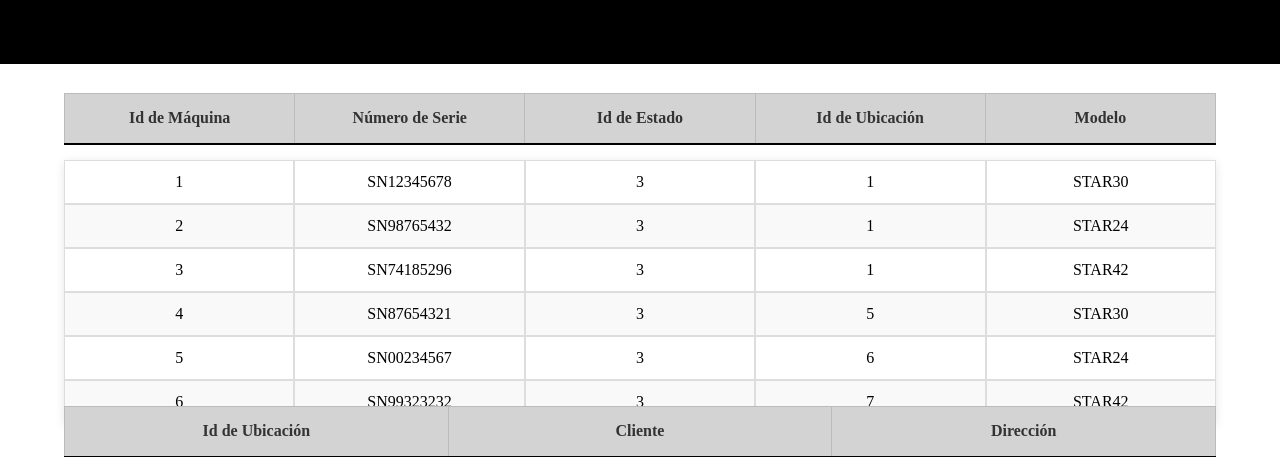
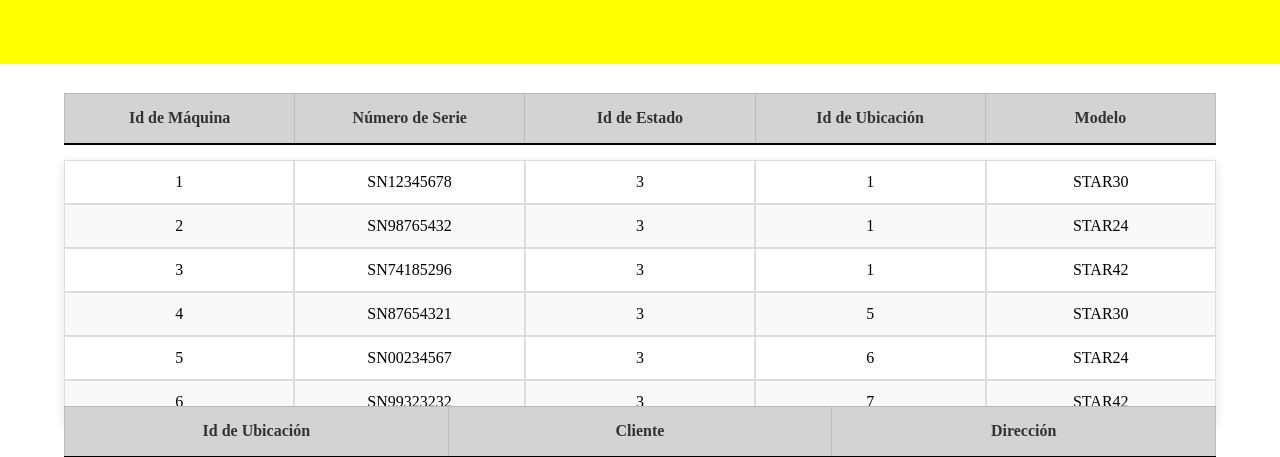
Before and after one commit to jarasa03/Modulo_de_Fabricacion, a PHP site: page /modules/Modulo_Fabricacion/fabricacion.php in a window 1280 px wide. Shown: the top 457 px of the page. Run offline with PHP 8.4, Linux system fonts and the light colour scheme; data comes from the database, SQL or seed files in the repository; lists and menus that the app fills with data are empty.

Commit message:
style: :art: header amarillo

```diff
--- a/Proyecto/css/stylesheet_m2.css
+++ b/Proyecto/css/stylesheet_m2.css
@@ -1,5 +1,5 @@
 header {
-    background-color: black;
+    background-color: yellow;
     height: 24px;
     width: 100%;
     top: 0;
```
